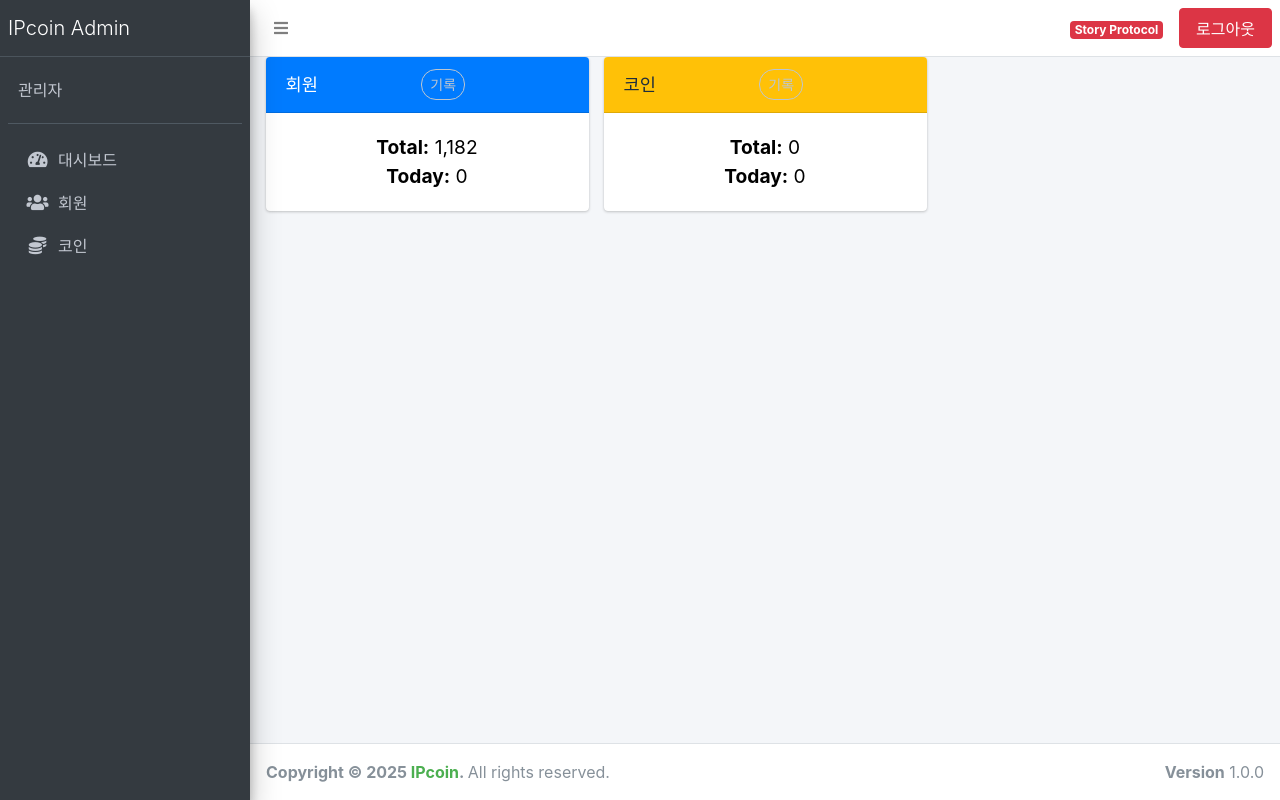
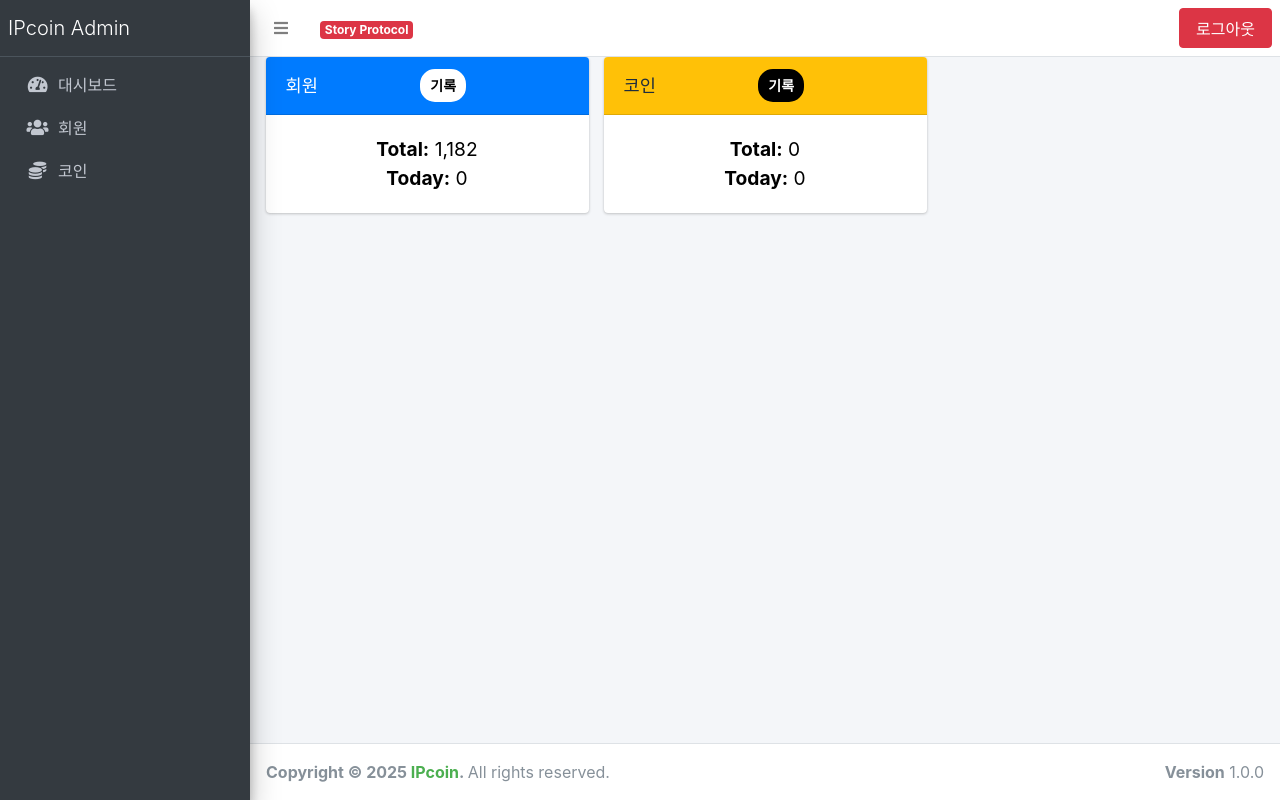
Before and after one commit to johanhyup/ipcoin, a PHP site: page /wd/master/index.php in a window 1280 px wide. Run offline with PHP 8.4, Linux system fonts and the light colour scheme; data comes from the database, SQL or seed files in the repository; some libraries are stand-ins or nearby versions.

Commit message:
ㅁㄴㅇㅂㅇㅈㅁㄴ

```diff
--- a/ipcoin/master/frames/nav.php
+++ b/ipcoin/master/frames/nav.php
@@ -1,31 +1,31 @@
 <?php
 /**
  * nav.php
- *  - 사이드바를 "대시보드", "회원", "코인" 3가지 메뉴만 남기고
+ *  - 사이드바를 "대시보드", "회원", "코인" 3가지 메뉴만 남기기
  *  - 하위 메뉴 없애기
+ *  - “관리자” 표시 제거
  */
-
-// 기존 config 파일, 세션 등 필요한 부분은 그대로 둡니다.
 require_once dirname(__DIR__) . '/../config.php';
 ?>
 
 <!-- 메인 사이드바(AdminLTE 구조) -->
 <aside class="main-sidebar sidebar-dark-primary elevation-4">
-  <!-- 로고 영역 (원하시면 로고부분은 그대로 두셔도 되고 필요없으면 주석처리) -->
+  <!-- 로고 영역 -->
   <a href="/master/index.php" class="brand-link">
     <span class="brand-text font-weight-light">IPcoin Admin</span>
   </a>
 
   <!-- 사이드바 내용 -->
   <div class="sidebar">
-    <!-- (관리자 이름 표시 등) -->
+    <!-- 관리자(사용자) 이름 표시 부분 삭제
     <div class="user-panel mt-3 pb-3 mb-3 d-flex">
       <div class="info">
         <a href="#" class="d-block">
-          <?php echo htmlspecialchars($_SESSION['master_name'] ?? '관리자'); ?>
+          <?php // echo htmlspecialchars($_SESSION['master_name'] ?? '관리자'); ?>
         </a>
       </div>
     </div>
+    -->
 
     <!-- 실제 메뉴 -->
     <nav class="mt-2">
--- a/ipcoin/master/frames/top_nav.php
+++ b/ipcoin/master/frames/top_nav.php
@@ -1,25 +1,19 @@
 <?php
 // top_nav.php
-// - 모바일에서 햄버거 메뉴 아이콘이 항상 보이도록
 require_once dirname(__DIR__) . '/../config.php';
 ?>
 
 <!-- 상단 네비게이션바 -->
 <nav class="main-header navbar navbar-expand navbar-white navbar-light">
-  <!-- 왼쪽 햄버거 버튼 -->
+  <!-- 왼쪽 영역: 햄버거 + Story Protocol -->
   <ul class="navbar-nav">
+    <!-- 햄버거 버튼 -->
     <li class="nav-item">
-      <!-- data-widget="pushmenu" 로 사이드바 열고닫기 -->
       <a class="nav-link" data-widget="pushmenu" href="#" role="button">
-        <!-- FontAwesome 아이콘 fa-bars -->
         <i class="fas fa-bars"></i>
       </a>
     </li>
-  </ul>
-
-  <!-- 오른쪽 영역 -->
-  <ul class="navbar-nav ml-auto">
-    <!-- Story Protocol 배지 (IP 가격 대체) -->
+    <!-- Story Protocol 배지: 왼쪽으로 이동 -->
     <li class="nav-item">
       <span class="nav-link">
         <span class="badge badge-danger" id="closing_price_display">
@@ -27,8 +21,10 @@ require_once dirname(__DIR__) . '/../config.php';
         </span>
       </span>
     </li>
+  </ul>
 
-    <!-- 로그아웃 버튼 -->
+  <!-- 오른쪽 영역: 로그아웃 버튼 -->
+  <ul class="navbar-nav ml-auto">
     <li class="nav-item">
       <a class="nav-link btn btn-danger text-white" href="/master/bbs/logout.php">
         로그아웃
--- a/ipcoin/master/index.php
+++ b/ipcoin/master/index.php
@@ -3,7 +3,7 @@
 session_start();
 require_once dirname(__FILE__) . '/../config.php';
 
-// DB 연결 (쿼리 수정 없이 기존 로직 유지)
+// DB 연결
 $conn = new mysqli($servername, $username, $password, $dbname);
 if ($conn->connect_error) {
     die("Database connection failed: " . $conn->connect_error);
@@ -11,13 +11,13 @@ if ($conn->connect_error) {
 
 // 예시: 회원 수
 $user_count_result = $conn->query("SELECT COUNT(*) AS user_count FROM users");
-$user_count = $user_count_result->fetch_assoc()['user_count'];
+$user_count = $user_count_result->fetch_assoc()['user_count'] ?? 0;
 
 // 예시: 출금 대기 건수(코인 표기로 사용)
 $withdraw_result = $conn->query("SELECT COUNT(*) AS pending_count FROM withdraw_requests WHERE status = '대기중'");
-$pending_withdrawals = $withdraw_result->fetch_assoc()['pending_count'];
+$pending_withdrawals = $withdraw_result->fetch_assoc()['pending_count'] ?? 0;
 
-// 예시: 오늘 가입 회원 수(실제 쿼리)
+// 예시: 오늘 가입 회원 수
 $today_user_result = $conn->query("SELECT COUNT(*) AS today_count FROM users WHERE DATE(created_at) = CURDATE()");
 $today_user_count = $today_user_result->fetch_assoc()['today_count'] ?? 0;
 
@@ -36,8 +36,6 @@ $conn->close();
   <link rel="stylesheet" href="https://cdnjs.cloudflare.com/ajax/libs/font-awesome/5.15.3/css/all.min.css" />
   <link rel="stylesheet" href="https://cdn.jsdelivr.net/npm/admin-lte@3.2/dist/css/adminlte.min.css" />
   <link rel="stylesheet" href="/master/assets/css/main.css" />
-
-  <!-- 추가: 반응형 -->
   <meta name="viewport" content="width=device-width, initial-scale=1.0">
 
   <style>
@@ -49,6 +47,22 @@ $conn->close();
       .card-title {
         font-size: 1.1rem; /* 타이틀 조금 줄이기 */
       }
+    }
+
+    /* “기록” 버튼: 좌측(파란 카드), 우측(노란 카드) 스타일 개별 지정 */
+    .btn-record-left {
+      background-color: #fff;
+      color: #000;
+      font-weight: bold;
+      border: 2px solid #fff;
+      border-radius: 15px;
+    }
+    .btn-record-right {
+      background-color: #000;
+      color: #fff;
+      font-weight: bold;
+      border: 2px solid #000;
+      border-radius: 15px;
     }
   </style>
 </head>
@@ -63,33 +77,19 @@ $conn->close();
 
   <!-- 메인 콘텐츠 WRAPPER -->
   <div class="content-wrapper">
-    <!-- 컨텐츠 헤더(필요없어서 제거했다면 주석 처리) -->
-    <!-- <section class="content-header">
-      <div class="container-fluid">
-        <h1>관리자 대시보드</h1>
-      </div>
-    </section> -->
-
     <section class="content">
       <div class="container-fluid">
-        <!-- 2개의 카드 (회원 / 코인).
-             Bootstrap 컬럼:
-             - col-12: 모바일 전체 폭
-             - col-sm-12: 스몰(576px~)에서 전체 폭
-             - col-md-6: md(768px~)부터 반폭
-             - col-lg-4: lg(992px~)부터는 세 등분
-             => 모바일에서는 위/아래로 쌓이고, 데스크톱에서는 옆으로 나란히.
-        -->
         <div class="row">
-
           <!-- 회원 카드 (파랑) -->
           <div class="col-12 col-sm-12 col-md-6 col-lg-4">
             <div class="card">
               <div class="card-header bg-primary d-flex justify-content-between align-items-center">
                 <h3 class="card-title">회원</h3>
-                <!-- 기록 버튼 -->
-                <button class="btn btn-outline-light btn-sm" style="border-radius:15px;"
-                        onclick="openLogPopup('member')">
+                <!-- 기록 버튼 (좌측 - 흰색/검정글자) -->
+                <button
+                  class="btn btn-record-left btn-sm"
+                  onclick="openLogPopup('member')"
+                >
                   기록
                 </button>
               </div>
@@ -109,9 +109,11 @@ $conn->close();
             <div class="card">
               <div class="card-header bg-warning d-flex justify-content-between align-items-center">
                 <h3 class="card-title">코인</h3>
-                <!-- 기록 버튼 -->
-                <button class="btn btn-outline-light btn-sm" style="border-radius:15px;"
-                        onclick="openLogPopup('coin')">
+                <!-- 기록 버튼 (우측 - 검정색/흰글자) -->
+                <button
+                  class="btn btn-record-right btn-sm"
+                  onclick="openLogPopup('coin')"
+                >
                   기록
                 </button>
               </div>
@@ -135,9 +137,7 @@ $conn->close();
   <?php require_once dirname(__FILE__) . '/../master/frames/footer.php'; ?>
 </div><!-- /.wrapper -->
 
-
 <script>
-// 팝업 열기
 function openLogPopup(type) {
   let url = '';
   if (type === 'member') {
```
